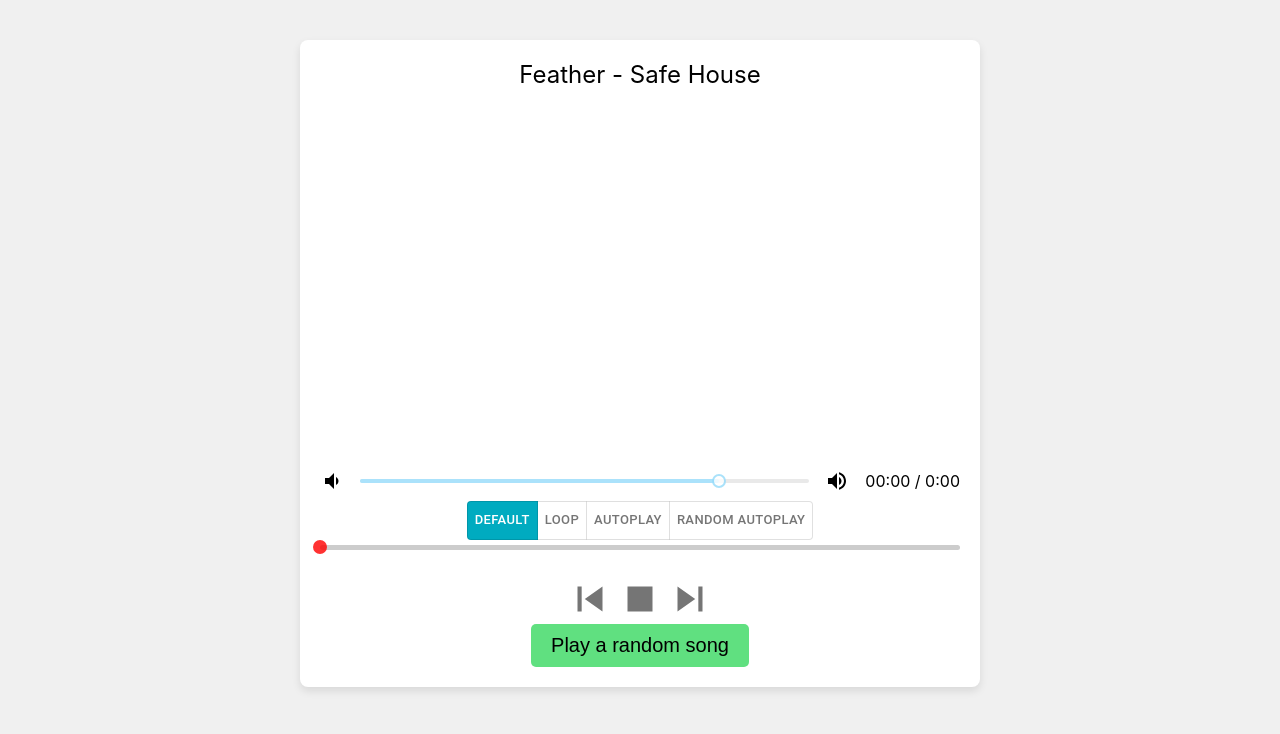
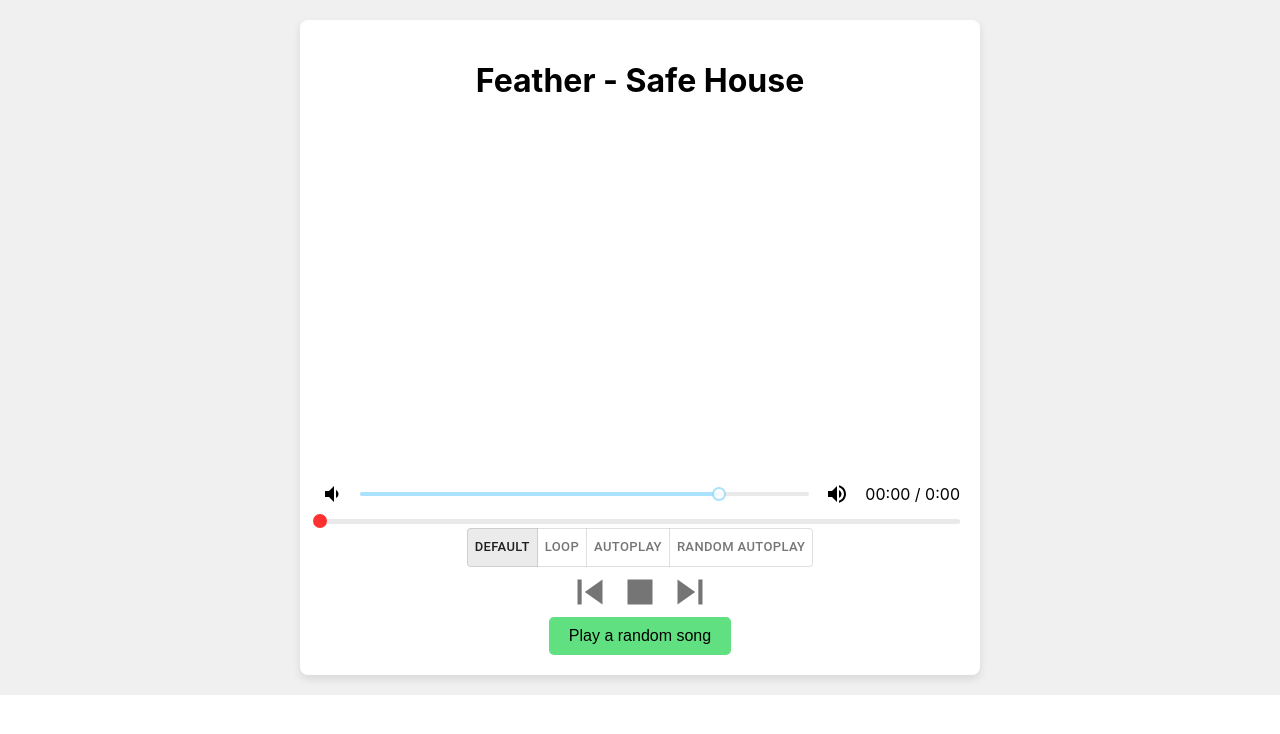
Before and after one commit to Danh-Lan/music-player, a React (Create React App) app: page / in a window 1280 px wide. Shown: the top 734 px of the page. Built offline with nearby package versions, Linux system fonts and the light colour scheme.

Commit message:
simplify the css

```diff
--- a/src/App.js
+++ b/src/App.js
@@ -1,10 +1,11 @@
+import { useState, useRef } from 'react';
+
 import RandomButton from './component/RandomButton.js';
-import musicList from './data/MusicList.json';
 import ReactPlayer from 'react-player/lazy';
 import Control from './component/Control.js';
+import musicList from './data/MusicList.json';
+
 import 'rc-slider/assets/index.css';
-import { useState, useRef } from 'react';
-
 import './style/App.css';
 
 function App() {
@@ -24,7 +25,6 @@ function App() {
 	const handlePlay = () => {
 		setIsPlaying(true);
 	};
-
 	const handlePause = () => {
 		setIsPlaying(false);
 	};
@@ -59,14 +59,10 @@ function App() {
 	}
 
   return (
-    <div className="main">
     <div className="video-container">
       <div className="player-wrapper">
-          <div style={{ fontSize: 24 }}>
-            {currentSong.artist} - {currentSong.title}
-          </div>
+        <h1>{currentSong.artist} - {currentSong.title}</h1>
         <ReactPlayer
-            className="player"
           ref={playerRef}
           key={currentSong.url}
           url={currentSong.url}
@@ -80,7 +76,6 @@ function App() {
           onProgress={handleProgress}
           onDuration={handleDuration}
         />
-          <div className="control-bar">
         <Control
           audio={playerRef}
           playlist={playlist}
@@ -99,7 +94,6 @@ function App() {
           loop={loop}
           setLoop={setLoop}
         />
-            <div></div>
         <RandomButton
           playlist={playlist}
           setCurrentSong={setCurrentSong}
@@ -109,8 +103,6 @@ function App() {
         />
       </div>
     </div>
-      </div>
-    </div>
   );
 }
 
--- a/src/component/Control.js
+++ b/src/component/Control.js
@@ -7,29 +7,14 @@ import SkipNextIcon from '@mui/icons-material/SkipNext';
 import VolumeDown from '@mui/icons-material/VolumeDown';
 import VolumeUp from '@mui/icons-material/VolumeUp';
 import Stack from '@mui/material/Stack';
-import MuiToggleButton from '@mui/material/ToggleButton';
+import ToggleButton from '@mui/material/ToggleButton';
 import ToggleButtonGroup from '@mui/material/ToggleButtonGroup';
-import { styled, createTheme, ThemeProvider } from '@mui/material/styles';
+import { convertDuration } from '../utils';
 
 import Slider from "rc-slider";
 import 'rc-slider/assets/index.css';
 
 const Control = ({ audio, playlist, playOption, setPlayOption, duration, isPlaying, setIsPlaying, setCurrentSong, currentSongIndex, setCurrentSongIndex, songProgress, setSongProgress, volume, setVolume, loop, setLoop }) => {
-  const ToggleButton = styled(MuiToggleButton)(({ selectedcolor }) => ({
-    '&.Mui-selected, &.Mui-selected:hover': {
-      color: 'white',
-      backgroundColor: selectedcolor,
-    },
-  }));
-
-  const theme = createTheme({
-    palette: {
-      text: {
-        primary: '#00ff00',
-      },
-    },
-  });
-
   const handleChangeVolume = (newVolume) => {
     setVolume(newVolume);
   };
@@ -77,20 +62,6 @@ const Control = ({ audio, playlist, playOption, setPlayOption, duration, isPlayi
     }
   };
 
-  const convertDuration = (duration) => {
-    const hour = Math.floor(duration / 3600);
-    const minute = Math.floor((duration / 60) % 60);
-    const second = Math.ceil(duration % 60);
-    return (
-      <span>
-        {(hour > 0) ? hour + ':' : ''}
-        {(minute < 10) ? '0' + minute : minute}
-        :
-        {(second < 10) ? '0' + second : second}
-      </span>
-    );
-  };
-
   const handlePlayOption = (event, newPlayOption) => {
     if (newPlayOption != null) {
       setPlayOption(newPlayOption);
@@ -121,7 +92,22 @@ const Control = ({ audio, playlist, playOption, setPlayOption, duration, isPlayi
           <span>{duration === 0 ? '0:00' : convertDuration(Math.floor(duration - 1))}</span>
         </div>
       </Stack>
-      <ThemeProvider theme={theme}>
+      <Slider
+        trackStyle={{ backgroundColor: 'red', height: 5 }}
+        handleStyle={{
+          borderColor: 'red',
+          backgroundColor: 'red',
+        }}
+        railStyle={{
+          height: 5
+        }}
+        defaultValue={0}
+        min={0}
+        max={duration}
+        step={1}
+        onChange={handleChangeSongProgress}
+        value={songProgress}
+      />
         <ToggleButtonGroup
           value={playOption}
           exclusive
@@ -133,25 +119,7 @@ const Control = ({ audio, playlist, playOption, setPlayOption, duration, isPlayi
           <ToggleButton value="autoplay" selectedcolor="#00abc0">Autoplay</ToggleButton>
           <ToggleButton value="random autoplay" selectedcolor="#00abc0">Random autoplay</ToggleButton>
         </ToggleButtonGroup>
-      </ThemeProvider>
-      <Slider
-        trackStyle={{ backgroundColor: 'red', height: 5 }}
-        handleStyle={{
-          borderColor: 'red',
-          backgroundColor: 'red',
-        }}
-        railStyle={{
-          backgroundColor: '#ccc', // Change the rail background color to a light grey
-          height: 5
-        }}
-        defaultValue={0}
-        min={0}
-        max={duration}
-        step={1}
-        onChange={handleChangeSongProgress}
-        value={songProgress}
-      />
-      <div className="control-bar">
+      <div>
         <IconButton onClick={previousSong} sx={{ minHeight: 0, minWidth: 0, padding: 0 }}>
           <SkipPreviousIcon sx={{ fontSize: 50 }} />
         </IconButton>
--- a/src/style/App.css
+++ b/src/style/App.css
@@ -3,27 +3,11 @@
   box-sizing: border-box;
 }
 
-body {
-  margin: 0;
-  font-family: -apple-system, BlinkMacSystemFont, 'Segoe UI', 'Roboto', 'Oxygen',
-    'Ubuntu', 'Cantarell', 'Fira Sans', 'Droid Sans', 'Helvetica Neue',
-    sans-serif;
-  -webkit-font-smoothing: antialiased;
-  -moz-osx-font-smoothing: grayscale;
+.video-container {
   background-color: #f0f0f0;
-}
-
-.main {
+  display: flex;
+  justify-content: center;
   text-align: center;
-  padding: 20px;
-}
-
-.video-container {
-  display: flex;
-  flex-direction: column;
-  justify-content: center;
-  align-items: center;
-  width: 100%;
 }
 
 .player-wrapper {
@@ -34,18 +18,3 @@ body {
   box-shadow: 0 4px 8px rgba(0, 0, 0, 0.1);
   border-radius: 8px;
 }
-
-.player {
-  object-fit: cover;
-  padding: 0;
-  margin: 0;
-}
-
-.control-bar {
-  margin-top: 20px;
-}
-
-.footer {
-  text-decoration: none;
-  color: darkblue;
-}
--- a/src/style/RandomButton.css
+++ b/src/style/RandomButton.css
@@ -1,7 +1,6 @@
-/* src/style/RandomButton.css */
 .random-button {
   background-color: #60e080;
-  font-size: 20px;
+  font-size: 16px;
   padding: 10px 20px;
   border: none;
   border-radius: 5px;
--- /dev/null
+++ b/src/utils.js
@@ -0,0 +1,13 @@
+export const convertDuration = (duration) => {
+  const hour = Math.floor(duration / 3600);
+  const minute = Math.floor((duration / 60) % 60);
+  const second = Math.ceil(duration % 60);
+  return (
+    <span>
+      {(hour > 0) ? hour + ':' : ''}
+      {(minute < 10) ? '0' + minute : minute}
+      :
+      {(second < 10) ? '0' + second : second}
+    </span>
+  );
+};
```
Also changed, not shown: 1 other file (tests, documents, lock files or other folders). Lines whose indentation alone changed are shown as unchanged.
